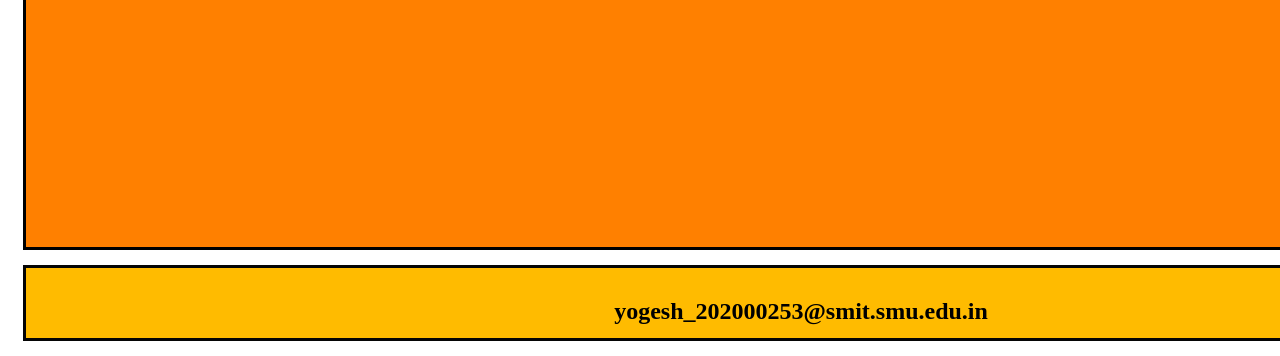
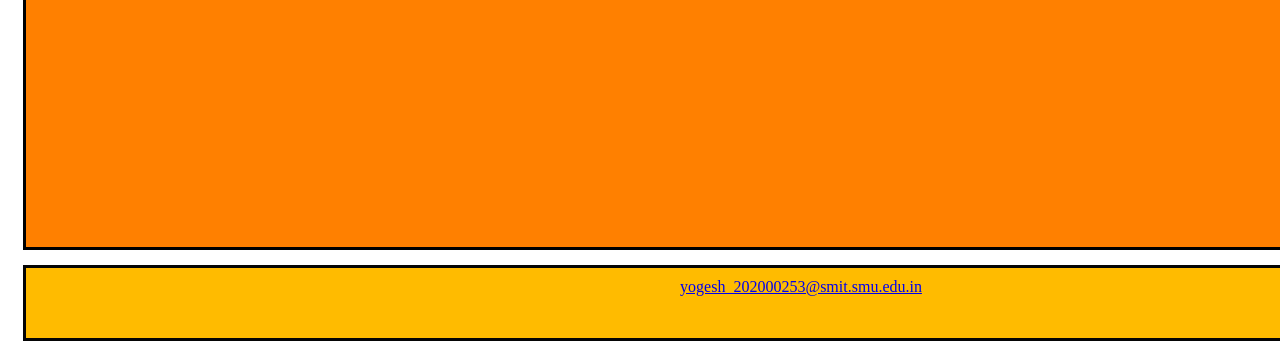
Before and after one commit to Yogesh42775/Yogesh42775.github.io, a plain HTML site: page index.html in a window 1280 px wide. Shown: the part 502-858 px from the top of the page. Drawn offline with Linux system fonts and the light colour scheme.

Commit message:
Update index.html

```diff
--- a/index.html
+++ b/index.html
@@ -67,7 +67,7 @@
 		</script>
 	</div>
 	<div id="div3">
-		<h2>yogesh_202000253@smit.smu.edu.in</h2>
+		<a href="yogesh_202000253@smit.smu.edu.in">yogesh_202000253@smit.smu.edu.in</a>
 	</div>
 </body>
 </html>
```
